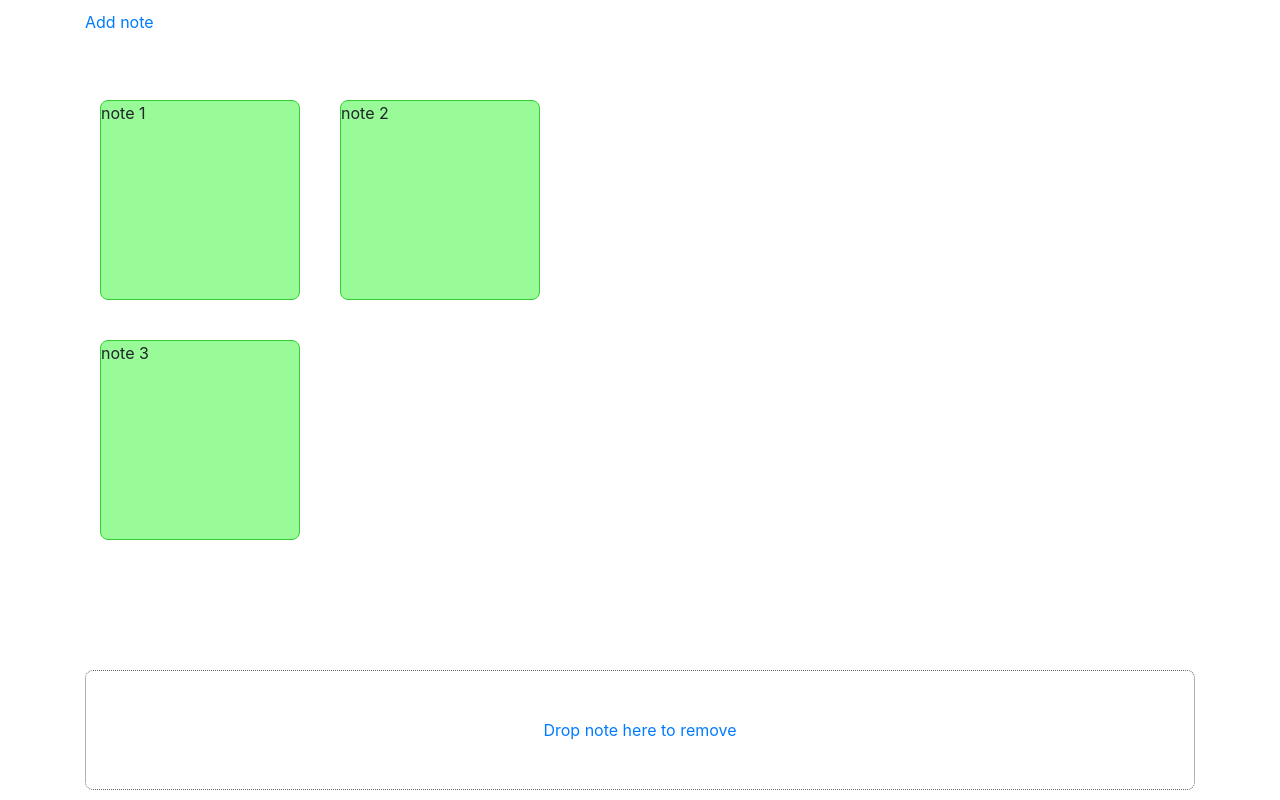
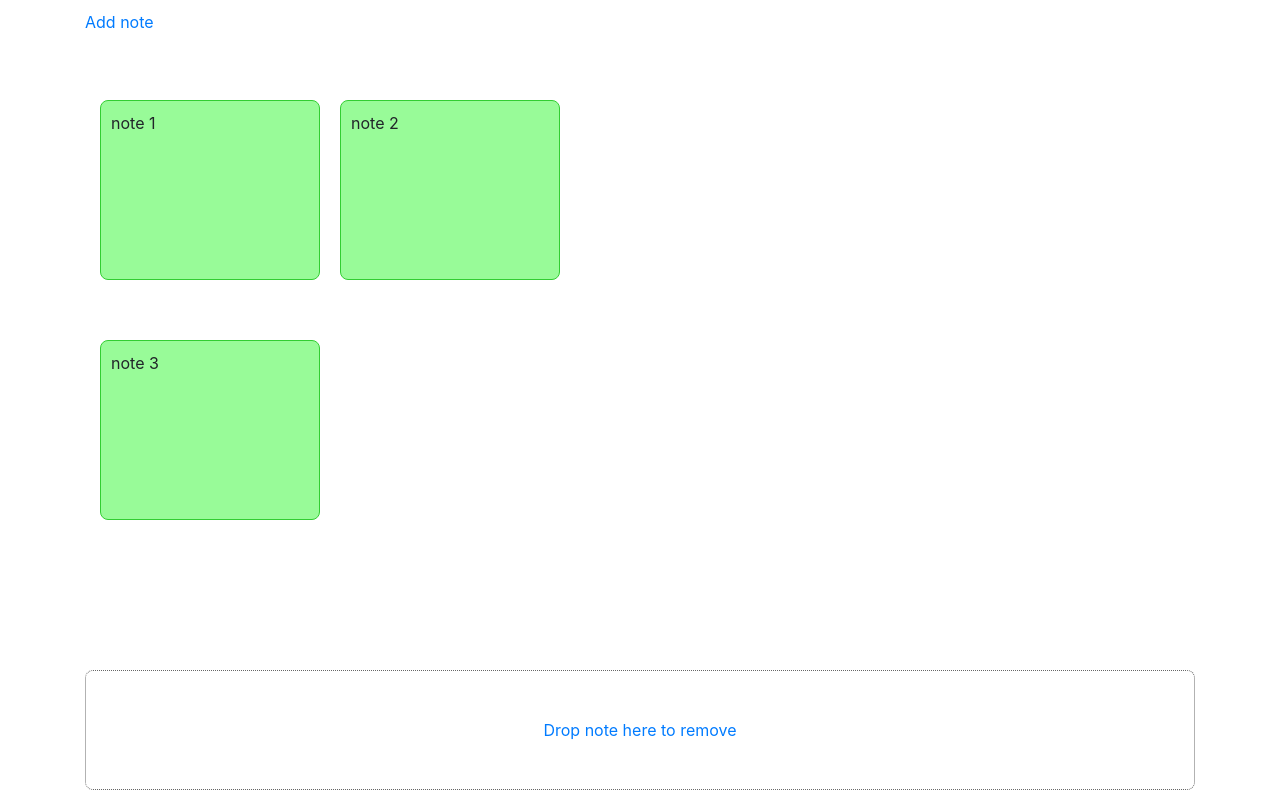
Before and after one commit to BlackMoon/stickyNotes, a React (Create React App) app: page / in a window 1280 px wide. Built offline with nearby package versions, Linux system fonts and the light colour scheme.

Commit message:
added offset

```diff
--- a/src/components/NoteItem.css
+++ b/src/components/NoteItem.css
@@ -3,10 +3,10 @@
     border: 1px solid limegreen;
     border-radius: 8px;
     margin: 0 10px 10px 0;
-    height: 200px;
-    min-width: 200px;
-    max-width: 200px;
+    height: 180px;
+    width: 220px;
     position: absolute;
+    padding: 10px;
 }
 
 .note-item.drag-enter {
@@ -16,5 +16,6 @@
 @media (max-width: 992px) {
     .note-item {
         height: 140px;
+        width: 180px;
     }
 }
--- a/src/components/NoteItem.tsx
+++ b/src/components/NoteItem.tsx
@@ -29,7 +29,7 @@ const NoteItem: FC<NoteItemProps> = (props) => {
 
 	return (
     <div className="note-item"
-			contentEditable={!draggedEl}
+			contentEditable={ draggedEl !== ref.current }
 			data-attr={note.noteId}
 			draggable
 			style={{ left: note.x, top: note.y, zIndex: note.z }}
@@ -41,12 +41,14 @@ const NoteItem: FC<NoteItemProps> = (props) => {
         }
       }
       onDragStart={(e: any) => {
-
+          const rect = (ref.current as any).getBoundingClientRect();
+          const offsetX = e.clientX - rect.left;
+          const offsetY = e.clientY - rect.top;
           updateNoteText(e);
           e.dataTransfer.setData("text", note.noteId);
           e.dataTransfer.setDragImage(new Image(), 0, 0);
           e.target.classList.add('drag-enter');
-          setDragging(e.target);
+          setDragging(e.target, offsetX, offsetY);
         }
       }
       onFocus={e => (ref.current as any).style.zIndex = FOCUSED_ZINDEX }
--- a/src/components/NoteList.tsx
+++ b/src/components/NoteList.tsx
@@ -1,4 +1,4 @@
-import { useContext, useRef } from "react";
+import { useContext } from "react";
 import { observer } from "mobx-react-lite";
 import React from "react";
 
@@ -10,15 +10,15 @@ import "./NoteList.css";
 
 const NoteList = () => {
 
-	const { allEntities, draggedEl, setDragging, updateNote } = useContext(NoteStore);
+	const { allEntities, draggedEl, offsetX, offsetY, setDragging, updateNote } = useContext(NoteStore);
 
 	return (
 		<section
       className="note-list full-width"
       onDragOver={(e:any) => {
           e.preventDefault();
-          draggedEl!.style.left = `${e.clientX - 100}px`;
-          draggedEl!.style.top = `${e.clientY - 100}px`;
+          draggedEl!.style.left = `${e.clientX - offsetX}px`;
+          draggedEl!.style.top = `${e.clientY - offsetY}px`;
         }
       }
       onDrop={(e: any) => {
--- a/src/stores/NoteStore.ts
+++ b/src/stores/NoteStore.ts
@@ -16,6 +16,8 @@ class NoteStore extends DataActivityStore<INote> {
 	selectId = (n: INote) => n.noteId;
 
   @observable draggedEl: any;
+  @observable offsetX: number = 0;
+  @observable offsetY: number = 0;
 
 	constructor() {
 		super();
@@ -81,8 +83,10 @@ class NoteStore extends DataActivityStore<INote> {
 	});
 
   @action
-	setDragging = (draggedEl?: any) => {
+	setDragging = (draggedEl: any, offsetX: number = 0, offsetY: number = 0) => {
 		this.draggedEl = draggedEl;
+    this.offsetX = offsetX;
+    this.offsetY = offsetY;
 	}
 
 }
```
